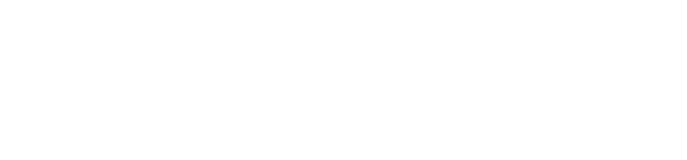
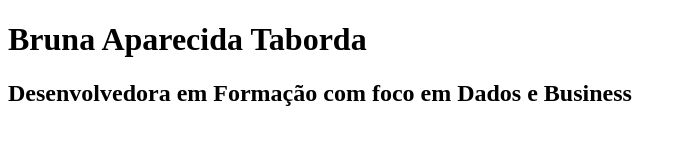
Before and after one commit to SarkhanMuan/Portfolio-Bruna-Taborda, a plain HTML site: page index.html in a window 1280 px wide. Shown: the whole page, without its empty margins (0-687 px from the left). Drawn offline with Linux system fonts and the light colour scheme.

Commit message:
Adiciona cabeçalho com nome  e título a index.html

```diff
--- a/index.html
+++ b/index.html
@@ -6,6 +6,9 @@
     <title>Meu Portfólio</title>
 </head>
 <body>
-
+ <header>
+        <h1>Bruna Aparecida Taborda</h1>
+        <h2>Desenvolvedora em Formação com foco em Dados e Business</h2>
+    </header>
 </body>
 </html>
```
